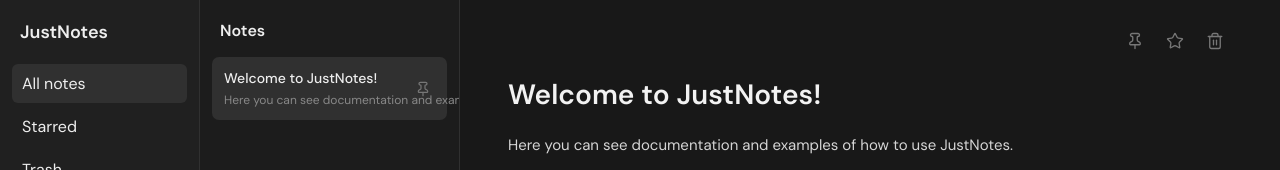
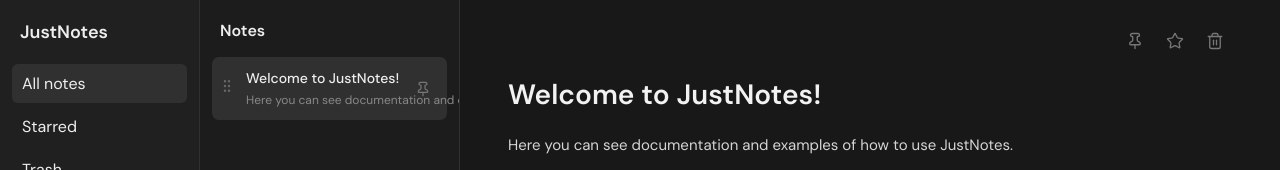
Before and after one commit to d6s8/JustNotes, a React (Vite) app in the folder Source Code/: page / in a window 1280 px wide. Shown: the top 170 px of the page. Built offline with nearby package versions, Linux system fonts and the light colour scheme.

Commit message:
-=-=-=-=-=-=- // -=-=-=-=-=-=- - changed folder "Pinned" to "Starred"; - added star button - modified pining - added smooth drag-animations; -=-=-=-=-=-=- // -=-=-=-=-=-=-

```diff
--- a/Source Code/package.json
+++ b/Source Code/package.json
@@ -10,6 +10,9 @@
     "tauri": "tauri"
   },
   "dependencies": {
+    "@dnd-kit/modifiers": "^9.0.0",
+    "@dnd-kit/sortable": "^10.0.0",
+    "@dnd-kit/utilities": "^3.2.2",
     "@fontsource/dm-sans": "^5.3.0",
     "@tauri-apps/api": "^2",
     "@tauri-apps/plugin-opener": "^2",
--- a/Source Code/src/App.css
+++ b/Source Code/src/App.css
@@ -129,6 +129,8 @@
 
   width: 100%;
   border-radius: 7px;
+
+  transition: background 180ms ease;
 }
 
 .note-card-wrapper:hover {
@@ -148,6 +150,7 @@
   width: 100%;
   padding: 12px;
   padding-right: 42px;
+  padding-left: 34px;
 
   background: transparent;
   border: none;
@@ -177,6 +180,29 @@
 
   text-overflow: ellipsis;
   white-space: nowrap;
+}
+
+.drag-handle {
+  position: absolute;
+  left: -1px;
+  top: 50%;
+  transform: translateY(-50%);
+
+  width: 32px;
+  height: 36px;
+  padding: 0;
+
+  background: transparent;
+  border: none;
+
+  color: #666666;
+  cursor: grab;
+
+  z-index: 2;
+}
+
+.drag-handle:active {
+  cursor: grabbing;
 }
 
 /* PIN BUTTON IN NOTE LIST */
--- a/Source Code/src/App.tsx
+++ b/Source Code/src/App.tsx
@@ -1,6 +1,22 @@
 import { useEffect, useState } from "react";
-import { Pin, RotateCcw, Star, Trash2 } from "lucide-react";
+import { Pin, RotateCcw, Star, Trash2, GripVertical } from "lucide-react";
 import "./App.css";
+
+import { restrictToVerticalAxis } from "@dnd-kit/modifiers";
+
+import {
+  DndContext,
+  closestCenter,
+} from "@dnd-kit/core";
+
+import {
+  SortableContext,
+  useSortable,
+  verticalListSortingStrategy,
+  arrayMove,
+} from "@dnd-kit/sortable";
+
+import { CSS } from "@dnd-kit/utilities";
 
 type Note = {
   id: number;
@@ -9,6 +25,7 @@
   pinned: boolean;
   starred: boolean;
   deletedAt: number | null;
+  order: number;
 };
 
 const initialNotes: Note[] = [
@@ -19,6 +36,7 @@
     pinned: false,
     starred: false,
     deletedAt: null,
+    order: 0,
   },
 ];
 
@@ -30,13 +48,93 @@
   }
 
   try {
-    return JSON.parse(savedNotes);
-  } catch {
+    const parsedNotes: Note[] = JSON.parse(savedNotes);
+
+    return parsedNotes.map((note, index) => ({
+      ...note,
+      order: note.order ?? index,
+      starred: note.starred ?? false,
+    }));
+  } catch (error) {
     return initialNotes;
   }
 }
 
 type Filter = "all" | "starred" | "trash";
+
+function SortableNote({
+  note,
+  selectedNoteId,
+  filter,
+  onSelect,
+  onTogglePinned,
+}: {
+  note: Note;
+  selectedNoteId: number;
+  filter: Filter;
+  onSelect: (id: number) => void;
+  onTogglePinned: (id: number) => void;
+}) {
+  const {
+    attributes,
+    listeners,
+    setNodeRef,
+    transform,
+    transition,
+  } = useSortable({ id: note.id });
+
+  const style = {
+    transform: CSS.Transform.toString(transform),
+    transition,
+  };
+
+
+
+  return (
+    <div
+      ref={setNodeRef}
+      style={style}
+      className={`note-card-wrapper ${
+        note.id === selectedNoteId ? "active" : ""
+      }`}
+    >
+      <button
+        className="drag-handle"
+        {...attributes}
+        {...listeners}
+      >
+
+      <GripVertical
+        size={16}
+        strokeWidth={1.8}
+      />
+      </button>
+
+      <button
+        className="note-card"
+        onClick={() => onSelect(note.id)}
+      >
+        <strong>{note.title || "Untitled"}</strong>
+        <span>{note.content || "Empty note"}</span>
+      </button>
+
+      {filter !== "trash" && (
+        <button
+          className={`pin-button ${
+            note.pinned ? "pinned" : ""
+          }`}
+          onClick={() => onTogglePinned(note.id)}
+        >
+          <Pin
+            size={16}
+            strokeWidth={1.8}
+            fill={note.pinned ? "currentColor" : "none"}
+          />
+        </button>
+      )}
+    </div>
+  );
+}
 
 function App() {
   const [notes, setNotes] = useState<Note[]>(loadNotes);
@@ -51,14 +149,81 @@
     (note) => note.id === selectedNoteId
   );
 
-  const visibleNotes =
+  const visibleNotes = (
     filter === "trash"
       ? notes.filter((note) => note.deletedAt !== null)
       : filter === "starred"
         ? notes.filter(
-            (note) => note.starred && note.deletedAt === null
+          (note) =>
+            note.starred &&
+            note.deletedAt === null
+        )
+      : notes.filter((note) => note.deletedAt === null)
+  ).sort((a, b) => {
+    if (a.pinned !== b.pinned) {
+      return a.pinned ? -1 : 1;
+    }
+
+    return a.order - b.order;
+  });
+
+  function changeFilter(newFilter: Filter) {
+    setFilter(newFilter);
+
+    const nextNote =
+      newFilter === "trash"
+        ? notes.find((note) => note.deletedAt !== null)
+        : newFilter === "starred"
+          ? notes.find(
+            (note) =>
+              note.starred &&
+              note.deletedAt === null
           )
-        : notes.filter((note) => note.deletedAt === null);
+          : notes.find(
+            (note) => note.deletedAt === null
+          )
+
+    setSelectedNoteId(nextNote?.id ?? 0);
+  }
+
+  function handleDragEnd(event: any) {
+    const { active, over } = event;
+
+    if (!over || active.id === over.id) {
+      return;
+    }
+
+    const oldIndex = visibleNotes.findIndex(
+      (note) => note.id === active.id
+    );
+
+    const newIndex = visibleNotes.findIndex(
+      (note) => note.id === over.id
+    );
+
+    const reorderedNotes = arrayMove(
+      visibleNotes,
+      oldIndex,
+      newIndex
+    );
+
+    setNotes((currentNotes) =>
+      currentNotes.map((note) => {
+        const index = reorderedNotes.findIndex(
+          (reorderedNote) => reorderedNote.id === note.id
+        );
+
+        if (index === -1) {
+          return note;
+        }
+
+        return {
+          ...note,
+          order: index,
+        };
+      })
+    );
+  }
 
   function createNote() {
     const newNote: Note = {
@@ -68,6 +233,7 @@
       pinned: false,
       starred: false,
       deletedAt: null,
+      order: 0,
     };
 
     setNotes((currentNotes) => [newNote, ...currentNotes]);
@@ -183,7 +349,7 @@
             className={`nav-item ${
               filter === "all" ? "active" : ""
             }`}
-            onClick={() => setFilter("all")}
+            onClick={() => changeFilter("all")}
           >
             All notes
           </button>
@@ -192,7 +358,7 @@
             className={`nav-item ${
               filter === "starred" ? "active" : ""
             }`}
-            onClick={() => setFilter("starred")}
+            onClick={() => changeFilter("starred")}
           >
             Starred
           </button>
@@ -201,7 +367,7 @@
             className={`nav-item ${
               filter === "trash" ? "active" : ""
             }`}
-            onClick={() => setFilter("trash")}
+            onClick={() => changeFilter("trash")}
           >
             Trash
           </button>
@@ -223,57 +389,25 @@
               ? "Starred"
               : "Trash"}
         </h2>
-
+    <DndContext
+      collisionDetection={closestCenter}
+      onDragEnd={handleDragEnd}
+      modifiers={[restrictToVerticalAxis]}
+    >
+      <SortableContext
+        items={visibleNotes.map((note) => note.id)}
+        strategy={verticalListSortingStrategy}
+      >
         {visibleNotes.length > 0 ? (
           visibleNotes.map((note) => (
-            <div
+            <SortableNote
               key={note.id}
-              className={`note-card-wrapper ${
-                note.id === selectedNoteId ? "active" : ""
-              }`}
-            >
-              <button
-                className="note-card"
-                onClick={() => setSelectedNoteId(note.id)}
-              >
-                <strong>
-                  {note.title || "Untitled"}
-                </strong>
-
-                <span>
-                  {note.content || "Empty note"}
-                </span>
-              </button>
-
-              {filter !== "trash" && (
-                <button
-                  className={`pin-button ${
-                    note.pinned ? "pinned" : ""
-                  }`}
-                  onClick={() => togglePinned(note.id)}
-                  aria-label={
-                    note.pinned
-                      ? "Unpin note"
-                      : "Pin note"
-                  }
-                  title={
-                    note.pinned
-                      ? "Unpin note"
-                      : "Pin note"
-                  }
-                >
-                  <Pin
-                    size={16}
-                    strokeWidth={1.8}
-                    fill={
-                      note.pinned
-                        ? "currentColor"
-                        : "none"
-                    }
-                  />
-                </button>
-              )}
-            </div>
+              note={note}
+              selectedNoteId={selectedNoteId}
+              filter={filter}
+              onSelect={setSelectedNoteId}
+              onTogglePinned={togglePinned}
+            />
           ))
         ) : (
           <p className="empty-message">
@@ -284,7 +418,9 @@
                 : "No notes"}
           </p>
         )}
-      </section>
+      </SortableContext>
+    </DndContext>
+  </section>
 
       <section className="editor">
         {selectedNote ? (
```
Also changed, not shown: 1 other file (tests, documents, lock files or other folders).
